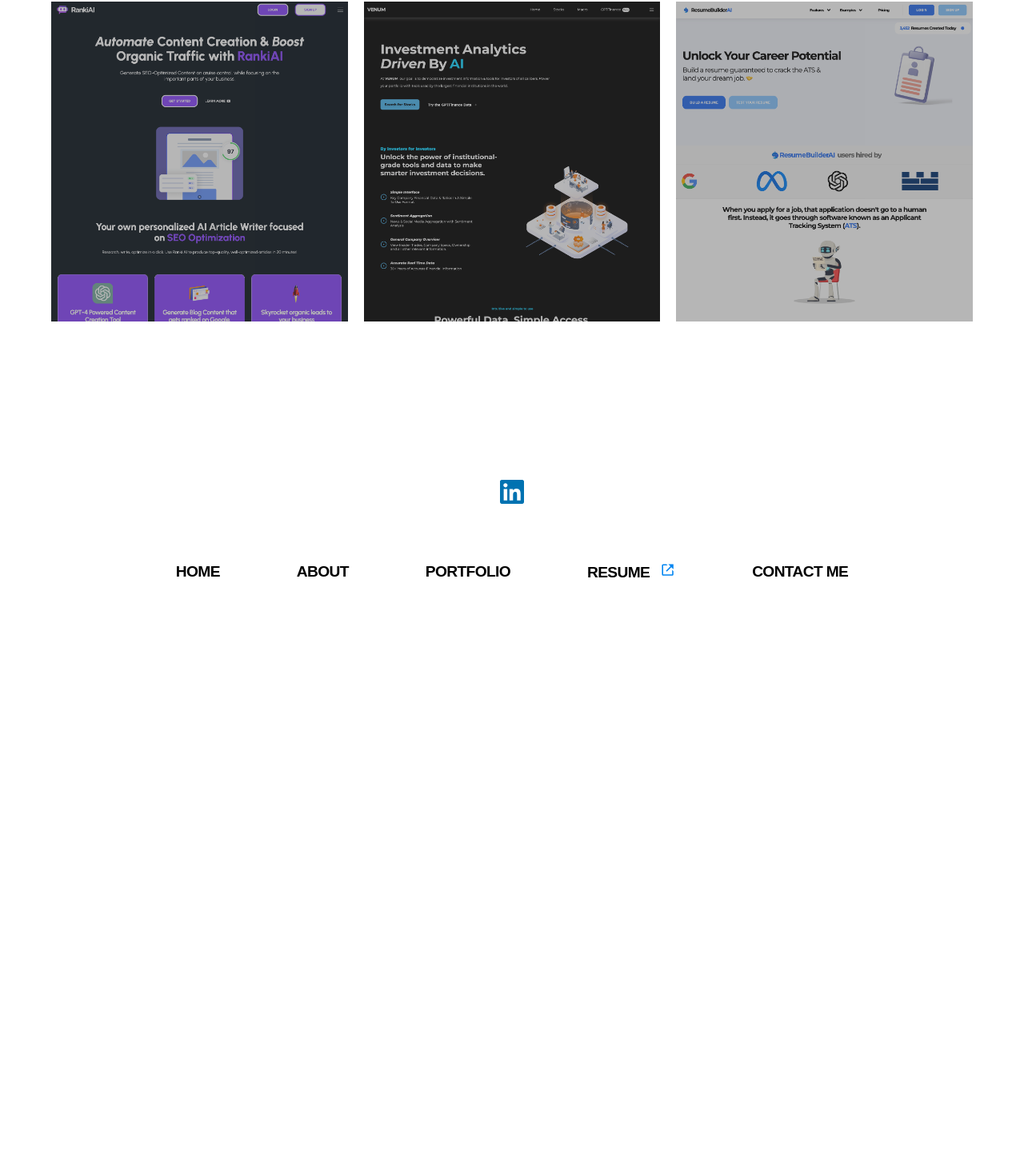
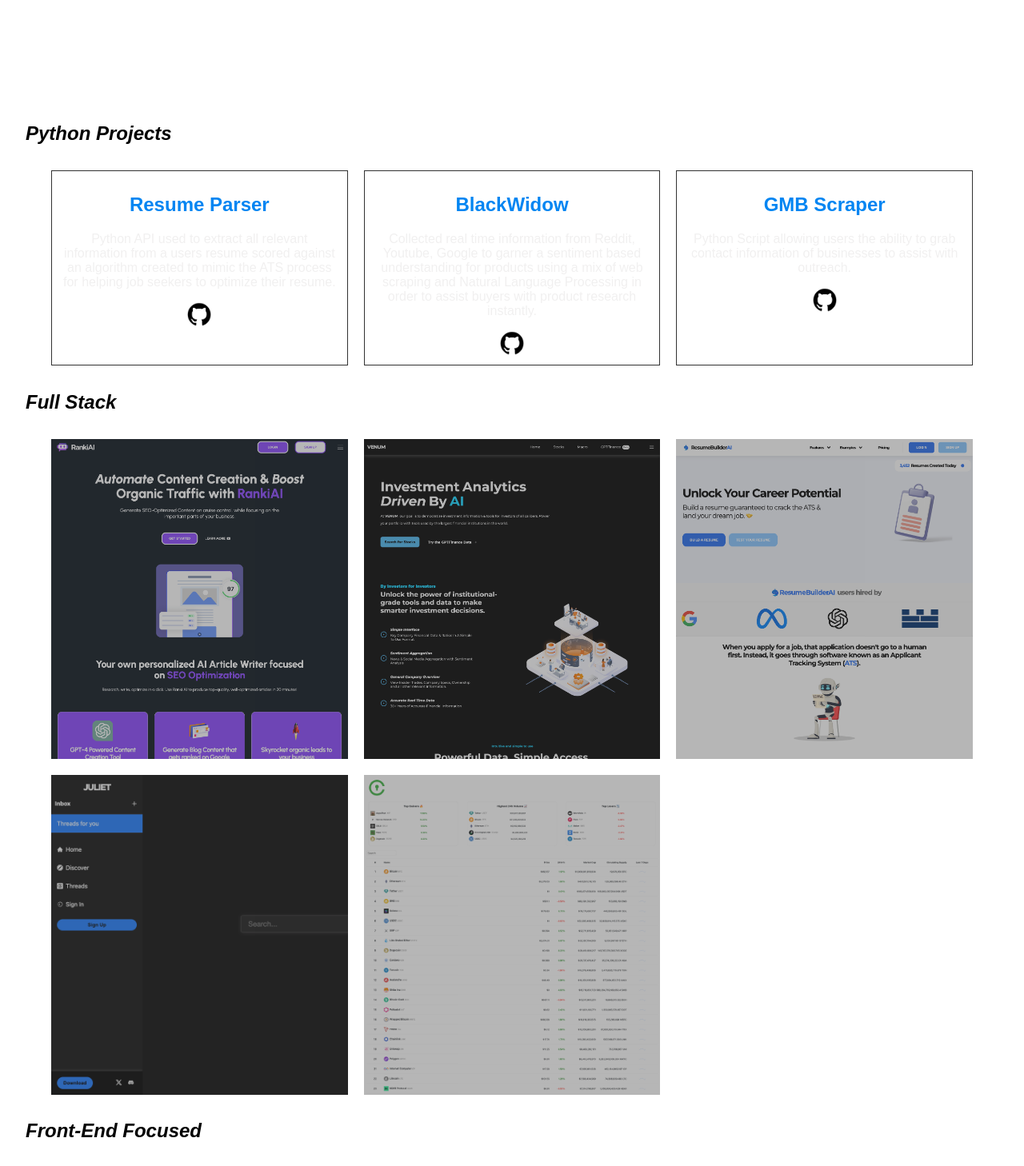
Before and after one commit to brandonluffman/portfolio, a Next.js app: page /portfolio in a window 1280 px wide. Shown: the part 698-2156 px from the top of the page at 80% size. Before the commit the page ends 1505 px from the top, so only its background shows below. Built offline with nearby package versions, Linux system fonts and the light colour scheme; a web font is replaced by a local one.

Commit message:
styling changes;s

```diff
--- a/pages/index.js
+++ b/pages/index.js
@@ -188,8 +188,7 @@
       <div className="index-work-projects-grid">
         <div className="index-work-python-item"><div><h2>Resume Parser</h2><p>Python API used to extract all relevant information from a users resume scored against an algorithm created to mimic the ATS process for helping job seekers to optimize their resume.</p><Link target="_blank" rel="noreferrer" href='https://github.com/brandonluffman/resumeparserofficial.git'><img src='github.png' className="gh-logo"></img></Link></div></div>
         <div className="index-work-python-item"><div><h2>BlackWidow</h2><p>Collected real time information from Reddit, Youtube, Google to garner a sentiment based understanding for products using a mix of web scraping and Natural Language Processing in order to assist buyers with product research instantly.</p><Link target="_blank" rel="noreferrer" href='https://github.com/brandonluffman/BlackWidowAPI'><img src='github.png' className="gh-logo"></img></Link></div></div>
-        <div className="index-work-python-item"><div><h2>GMB Scraper</h2><p>Python Script allowing users the ability to grab contact information of businesses to assist with outreach.</p><Link target="_blank" rel="noreferrer" href='https://github.com/brandonluffman/gmb_scraper'><img src='github.png' className="gh-logo"></img></Link></div></div>
-        {/* <div><h2></h2></div> */}
+        <div className="index-work-python-item"><div><h2>GMB Scraper</h2><p>Python Script allowing users the ability to grab contact information of businesses from Google My Business Listings to assist with outreach.</p><Link target="_blank" rel="noreferrer" href='https://github.com/brandonluffman/gmb_scraper'><img src='github.png' className="gh-logo"></img></Link></div></div>
       </div>
       <h4>Full Stack</h4>
     <div className="index-work-projects-grid">
--- a/pages/portfolio.js
+++ b/pages/portfolio.js
@@ -33,19 +33,48 @@
                 </div>
             </div>
 
-            <div className="index-work-projects-grid portfolio-work-grid">
+            <div className='index-work-container'>
+      <h3 className="index-work-header index-header fade-in-section">Portfolio Work</h3>
+      <h4>Python Projects</h4>
+      <div className="index-work-projects-grid">
+        <div className="index-work-python-item"><div><h2>Resume Parser</h2><p>Python API used to extract all relevant information from a users resume scored against an algorithm created to mimic the ATS process for helping job seekers to optimize their resume.</p><Link target="_blank" rel="noreferrer" href='https://github.com/brandonluffman/resumeparserofficial.git'><img src='github.png' className="gh-logo"></img></Link></div></div>
+        <div className="index-work-python-item"><div><h2>BlackWidow</h2><p>Collected real time information from Reddit, Youtube, Google to garner a sentiment based understanding for products using a mix of web scraping and Natural Language Processing in order to assist buyers with product research instantly.</p><Link target="_blank" rel="noreferrer" href='https://github.com/brandonluffman/BlackWidowAPI'><img src='github.png' className="gh-logo"></img></Link></div></div>
+        <div className="index-work-python-item"><div><h2>GMB Scraper</h2><p>Python Script allowing users the ability to grab contact information of businesses to assist with outreach.</p><Link target="_blank" rel="noreferrer" href='https://github.com/brandonluffman/gmb_scraper'><img src='github.png' className="gh-logo"></img></Link></div></div>
+        {/* <div><h2></h2></div> */}
+      </div>
+      <h4>Full Stack</h4>
+    <div className="index-work-projects-grid">
             <Link href='https://ranki.ai' target="_blank" rel='noreferrer' className="work-projects-link"><div className="index-work-project-grid-item"><div className="work-overlay"></div></div></Link>
             <Link href='https://venum.vercel.app' target="_blank" rel='noreferrer' className="work-projects-link"><div className="index-work-project-grid-item"><div className="work-overlay"></div></div></Link>
-            {/* <Link href='https://phantomdm.com' target="_blank" rel='noreferrer' className="work-projects-link"><div className="index-work-project-grid-item"><div className="work-overlay"></div></div></Link> */}
-            {/* <Link href='https://cleoexteriors.com' target="_blank" rel='noreferrer' className="work-projects-link"><div className="index-work-project-grid-item"><div className="work-overlay"></div></div></Link> */}
             <Link href='https://theresumebuilderai.com' target="_blank" rel='noreferrer' className="work-projects-link"><div className="index-work-project-grid-item"><div className="work-overlay"></div></div></Link>
-            {/* <Link href='https://headshotgeneratorai.com' target="_blank" rel='noreferrer' className="work-projects-link"><div className="index-work-project-grid-item"><div className="work-overlay"></div></div></Link>         */}
-            {/* <Link href='https://dangerfit.com' target="_blank" rel='noreferrer' className="work-projects-link"><div className="index-work-project-grid-item"><div className="work-overlay"></div></div></Link> */}
-
-        {/* <div className="index-work-project-grid-item"><div className="popout"><BiLinkExternal /></div></div>
-        <div className="index-work-project-grid-item"><div className="popout"><BiLinkExternal /></div></div> */}
+            <Link href='https://julietchat.vercel.app/' target="_blank" rel='noreferrer' className="work-projects-link"><div className="index-work-project-grid-item"><div className="work-overlay"></div></div></Link>
+            <Link href='https://crypto-price-tracker-xi.vercel.app/' target="_blank" rel='noreferrer' className="work-projects-link"><div className="index-work-project-grid-item"><div className="work-overlay"></div></div></Link>
 
       </div>
+      <h4>Front-End Focused</h4>
+    <div className="index-work-projects-grid-2">
+            <Link href='https://hapebeast-silk.vercel.app/' target="_blank" rel='noreferrer' className="work-projects-link"><div className="index-work-project-grid-item"><div className="work-overlay"></div></div></Link>
+            <Link href='https://cleoexteriors.com' target="_blank" rel='noreferrer' className="work-projects-link"><div className="index-work-project-grid-item"><div className="work-overlay"></div></div></Link>
+            <Link href='https://dangerfit.com' target="_blank" rel='noreferrer' className="work-projects-link"><div className="index-work-project-grid-item"><div className="work-overlay"></div></div></Link>
+            <Link href='https://phantomdm.com' target="_blank" rel='noreferrer' className="work-projects-link"><div className="index-work-project-grid-item"><div className="work-overlay"></div></div></Link>
+            <Link href='https://react-landing-page-jade.vercel.app/' target="_blank" rel='noreferrer' className="work-projects-link"><div className="index-work-project-grid-item"><div className="work-overlay"></div></div></Link>
+      </div>
+      </div>
+
+            {/* <div className="index-work-projects-grid portfolio-work-grid">
+            <Link href='https://ranki.ai' target="_blank" rel='noreferrer' className="work-projects-link"><div className="index-work-project-grid-item"><div className="work-overlay"></div></div></Link>
+            <Link href='https://venum.vercel.app' target="_blank" rel='noreferrer' className="work-projects-link"><div className="index-work-project-grid-item"><div className="work-overlay"></div></div></Link>
+            <Link href='https://phantomdm.com' target="_blank" rel='noreferrer' className="work-projects-link"><div className="index-work-project-grid-item"><div className="work-overlay"></div></div></Link>
+            <Link href='https://cleoexteriors.com' target="_blank" rel='noreferrer' className="work-projects-link"><div className="index-work-project-grid-item"><div className="work-overlay"></div></div></Link>
+            <Link href='https://theresumebuilderai.com' target="_blank" rel='noreferrer' className="work-projects-link"><div className="index-work-project-grid-item"><div className="work-overlay"></div></div></Link>
+            <Link href='https://headshotgeneratorai.com' target="_blank" rel='noreferrer' className="work-projects-link"><div className="index-work-project-grid-item"><div className="work-overlay"></div></div></Link>
+            <Link href='https://dangerfit.com' target="_blank" rel='noreferrer' className="work-projects-link"><div className="index-work-project-grid-item"><div className="work-overlay"></div></div></Link>
+
+        <div className="index-work-project-grid-item"><div className="popout"><BiLinkExternal /></div></div>
+        <div className="index-work-project-grid-item"><div className="popout"><BiLinkExternal /></div></div>
+
+      </div> */}
+
         </div>
         <Footer />
     </>
--- a/styles/about.css
+++ b/styles/about.css
@@ -211,4 +211,7 @@
         margin-top:0;
     }
 
+    .about-page-icon {
+        display: none;
+    }
 }
--- a/styles/index.css
+++ b/styles/index.css
@@ -645,9 +645,9 @@
 }
 
 .gh-logo {
-    width: 40px;
+    width: 30px;
     background-color: white;
-    border-radius: 10px;
+    border-radius: 5px;
     cursor: pointer;
     transition: 0.2s ease all;
 }
@@ -659,15 +659,23 @@
     /* min-height: 400px; */
     align-items: center;
     display: flex;
-
+    border: 1px solid rgb(50, 50, 50);
+    padding: 0.5rem;
+    box-shadow: 1px 1px 8px rgba(255, 255, 255, 0.2);
 }
 
 .index-work-python-item div {
     height: 100%;
 }
 
+.index-work-python-item div h2 {
+    color: rgb(0, 133, 242);
+}
+
 .index-work-python-item div p {
     /* height: 100px; */
+    color: rgb(241, 240, 240);
+    font-weight: 300;
 }
 .index-work-container h4 {
     font-size: 1.5rem;
```
